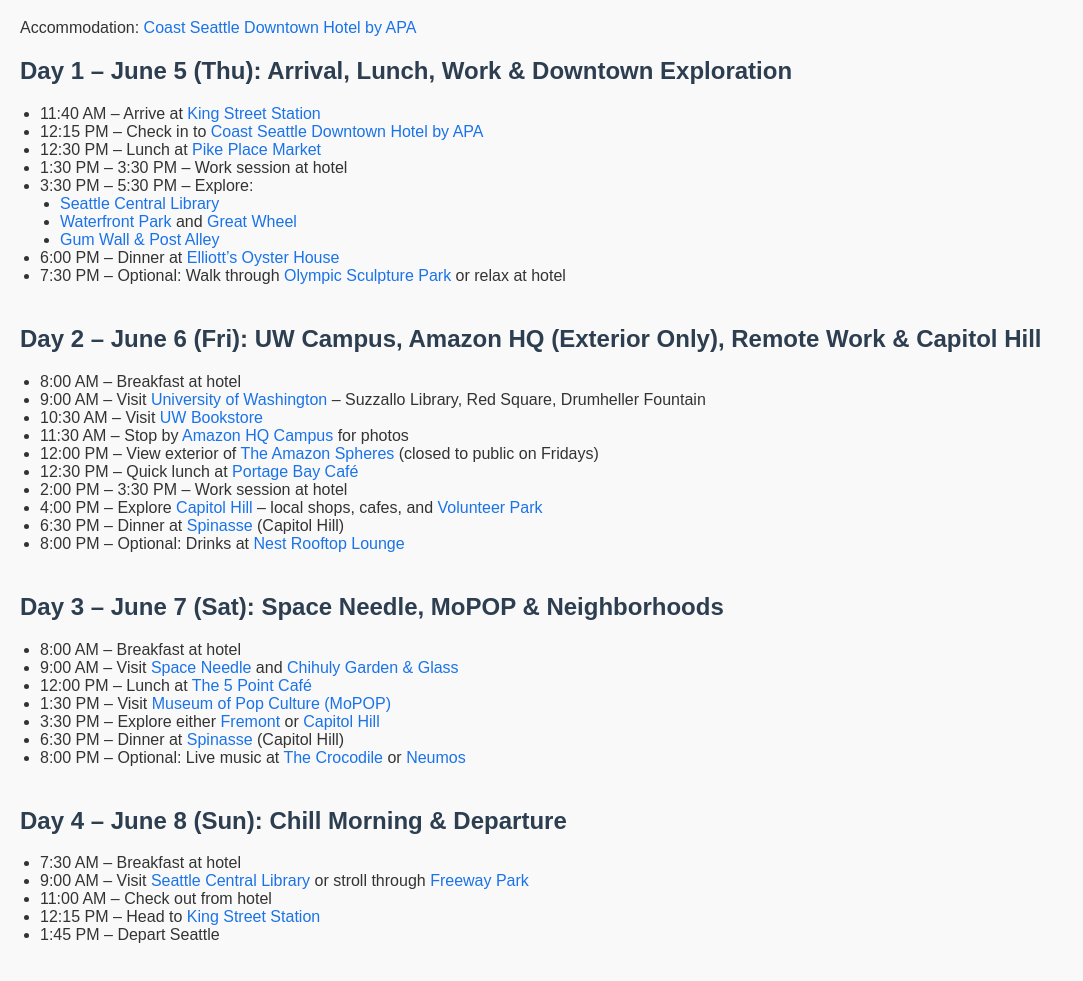
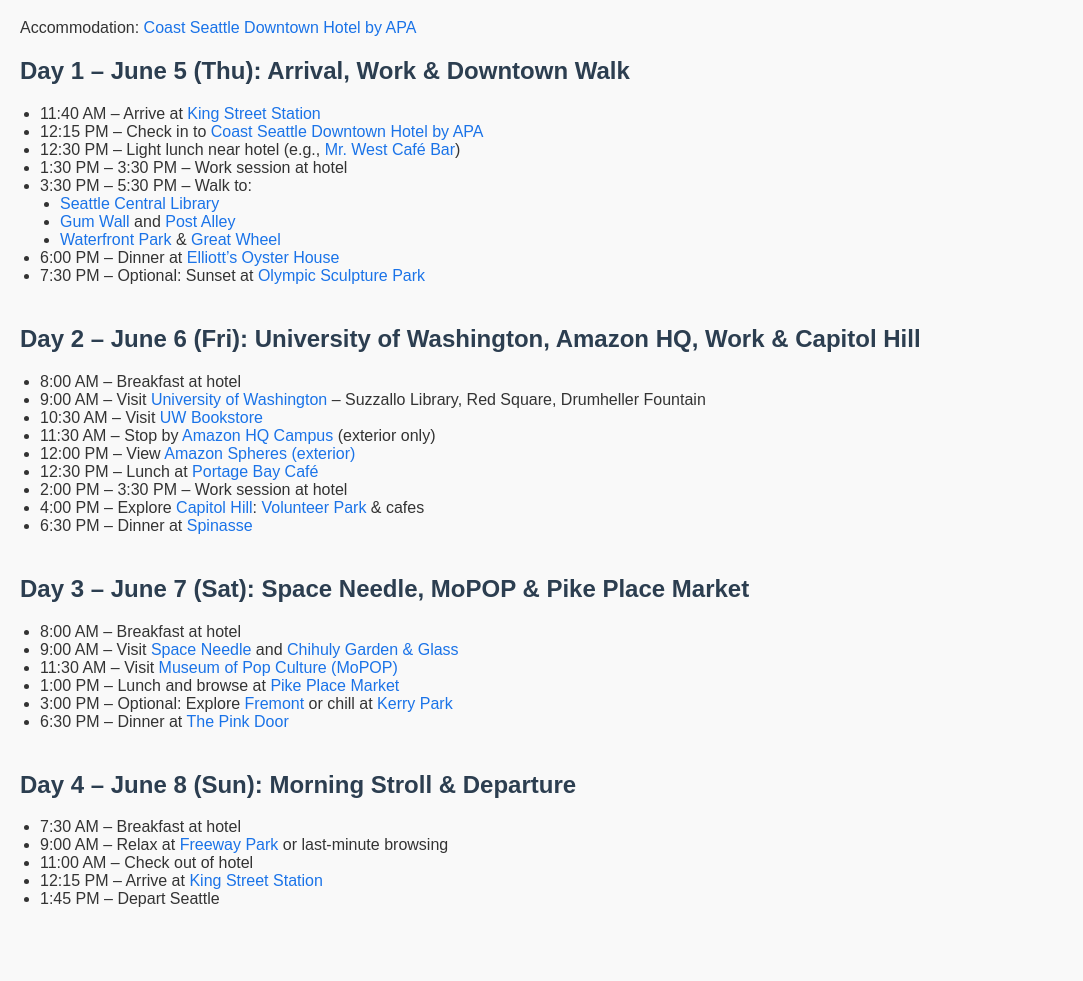
Before and after one commit to jaredtcy/seattle, a plain HTML site: page index.html in a window 1280 px wide. Shown: the part 61-1042 px from the top of the page, without its empty margins (0-1083 px from the left). After the commit the page ends 1009 px from the top, so only its background shows below. Drawn offline with Linux system fonts and the light colour scheme.

Commit message:
Update index.html

```diff
--- a/index.html
+++ b/index.html
@@ -40,60 +40,58 @@
   </p>
 
   <div class="day">
-    <h2>Day 1 – June 5 (Thu): Arrival, Lunch, Work & Downtown Exploration</h2>
+    <h2>Day 1 – June 5 (Thu): Arrival, Work & Downtown Walk</h2>
     <ul>
       <li>11:40 AM – Arrive at <a href="https://www.google.com/maps/place/King+Street+Station/@47.5983,-122.3295,17z" target="_blank">King Street Station</a></li>
       <li>12:15 PM – Check in to <a href="https://www.google.com/maps/place/Coast+Seattle+Downtown+Hotel+by+APA/@47.6135,-122.3375,17z" target="_blank">Coast Seattle Downtown Hotel by APA</a></li>
-      <li>12:30 PM – Lunch at <a href="https://www.google.com/maps/place/Pike+Place+Market/@47.6094,-122.3422,17z" target="_blank">Pike Place Market</a></li>
+      <li>12:30 PM – Light lunch near hotel (e.g., <a href="https://www.google.com/maps/place/Mr.+West+Cafe+Bar/@47.6105,-122.3352,17z" target="_blank">Mr. West Café Bar</a>)</li>
       <li>1:30 PM – 3:30 PM – Work session at hotel</li>
-      <li>3:30 PM – 5:30 PM – Explore:
+      <li>3:30 PM – 5:30 PM – Walk to:
         <ul>
           <li><a href="https://www.google.com/maps/place/Seattle+Central+Library/@47.6067,-122.3325,17z" target="_blank">Seattle Central Library</a></li>
-          <li><a href="https://www.google.com/maps/place/Waterfront+Park/@47.6055,-122.3401,17z" target="_blank">Waterfront Park</a> and <a href="https://www.google.com/maps/place/Seattle+Great+Wheel/@47.6071,-122.3427,17z" target="_blank">Great Wheel</a></li>
-          <li><a href="https://www.google.com/maps/place/Gum+Wall/@47.6081,-122.3405,17z" target="_blank">Gum Wall & Post Alley</a></li>
+          <li><a href="https://www.google.com/maps/place/Gum+Wall/@47.6081,-122.3405,17z" target="_blank">Gum Wall</a> and <a href="https://www.google.com/maps/place/Post+Alley/@47.6084,-122.3401,17z" target="_blank">Post Alley</a></li>
+          <li><a href="https://www.google.com/maps/place/Waterfront+Park/@47.6055,-122.3401,17z" target="_blank">Waterfront Park</a> & <a href="https://www.google.com/maps/place/Seattle+Great+Wheel/@47.6071,-122.3427,17z" target="_blank">Great Wheel</a></li>
         </ul>
       </li>
       <li>6:00 PM – Dinner at <a href="https://www.google.com/maps/place/Elliott's+Oyster+House/@47.6053,-122.3405,17z" target="_blank">Elliott’s Oyster House</a></li>
-      <li>7:30 PM – Optional: Walk through <a href="https://www.google.com/maps/place/Olympic+Sculpture+Park/@47.6163,-122.3547,17z" target="_blank">Olympic Sculpture Park</a> or relax at hotel</li>
+      <li>7:30 PM – Optional: Sunset at <a href="https://www.google.com/maps/place/Olympic+Sculpture+Park/@47.6163,-122.3547,17z" target="_blank">Olympic Sculpture Park</a></li>
     </ul>
   </div>
 
   <div class="day">
-    <h2>Day 2 – June 6 (Fri): UW Campus, Amazon HQ (Exterior Only), Remote Work & Capitol Hill</h2>
+    <h2>Day 2 – June 6 (Fri): University of Washington, Amazon HQ, Work & Capitol Hill</h2>
     <ul>
       <li>8:00 AM – Breakfast at hotel</li>
       <li>9:00 AM – Visit <a href="https://www.google.com/maps/place/University+of+Washington/@47.6553,-122.3035,17z" target="_blank">University of Washington</a> – Suzzallo Library, Red Square, Drumheller Fountain</li>
       <li>10:30 AM – Visit <a href="https://www.google.com/maps/place/University+Book+Store/@47.6615,-122.3131,17z" target="_blank">UW Bookstore</a></li>
-      <li>11:30 AM – Stop by <a href="https://www.google.com/maps/place/Amazon+Headquarters/@47.6225,-122.3365,17z" target="_blank">Amazon HQ Campus</a> for photos</li>
-      <li>12:00 PM – View exterior of <a href="https://www.google.com/maps/place/The+Spheres/@47.6155,-122.3385,17z" target="_blank">The Amazon Spheres</a> (closed to public on Fridays)</li>
-      <li>12:30 PM – Quick lunch at <a href="https://www.google.com/maps/place/Portage+Bay+Café/@47.6223,-122.3367,17z" target="_blank">Portage Bay Café</a></li>
+      <li>11:30 AM – Stop by <a href="https://www.google.com/maps/place/Amazon+Headquarters/@47.6225,-122.3365,17z" target="_blank">Amazon HQ Campus</a> (exterior only)</li>
+      <li>12:00 PM – View <a href="https://www.google.com/maps/place/The+Spheres/@47.6155,-122.3385,17z" target="_blank">Amazon Spheres (exterior)</a></li>
+      <li>12:30 PM – Lunch at <a href="https://www.google.com/maps/place/Portage+Bay+Café/@47.6223,-122.3367,17z" target="_blank">Portage Bay Café</a></li>
       <li>2:00 PM – 3:30 PM – Work session at hotel</li>
-      <li>4:00 PM – Explore <a href="https://www.google.com/maps/place/Capitol+Hill,+Seattle,+WA/@47.6230,-122.3165,14z" target="_blank">Capitol Hill</a> – local shops, cafes, and <a href="https://www.google.com/maps/place/Volunteer+Park/@47.6303,-122.3145,17z" target="_blank">Volunteer Park</a></li>
-      <li>6:30 PM – Dinner at <a href="https://www.google.com/maps/place/Spinasse/@47.6145,-122.3205,17z" target="_blank">Spinasse</a> (Capitol Hill)</li>
-      <li>8:00 PM – Optional: Drinks at <a href="https://www.google.com/maps/place/Nest+Rooftop+Lounge/@47.6085,-122.3402,17z" target="_blank">Nest Rooftop Lounge</a></li>
+      <li>4:00 PM – Explore <a href="https://www.google.com/maps/place/Capitol+Hill,+Seattle,+WA/@47.6230,-122.3165,14z" target="_blank">Capitol Hill</a>: <a href="https://www.google.com/maps/place/Volunteer+Park/@47.6303,-122.3145,17z" target="_blank">Volunteer Park</a> & cafes</li>
+      <li>6:30 PM – Dinner at <a href="https://www.google.com/maps/place/Spinasse/@47.6145,-122.3205,17z" target="_blank">Spinasse</a></li>
     </ul>
   </div>
 
   <div class="day">
-    <h2>Day 3 – June 7 (Sat): Space Needle, MoPOP & Neighborhoods</h2>
+    <h2>Day 3 – June 7 (Sat): Space Needle, MoPOP & Pike Place Market</h2>
     <ul>
       <li>8:00 AM – Breakfast at hotel</li>
       <li>9:00 AM – Visit <a href="https://www.google.com/maps/place/Space+Needle/@47.6205,-122.3493,17z" target="_blank">Space Needle</a> and <a href="https://www.google.com/maps/place/Chihuly+Garden+and+Glass/@47.6206,-122.3505,17z" target="_blank">Chihuly Garden & Glass</a></li>
-      <li>12:00 PM – Lunch at <a href="https://www.google.com/maps/place/The+5+Point+Cafe/@47.6189,-122.3515,17z" target="_blank">The 5 Point Café</a></li>
-      <li>1:30 PM – Visit <a href="https://www.google.com/maps/place/Museum+of+Pop+Culture/@47.6215,-122.3480,17z" target="_blank">Museum of Pop Culture (MoPOP)</a></li>
-      <li>3:30 PM – Explore either <a href="https://www.google.com/maps/place/Fremont,+Seattle,+WA/@47.6505,-122.3500,14z" target="_blank">Fremont</a> or <a href="https://www.google.com/maps/place/Capitol+Hill,+Seattle,+WA/@47.6230,-122.3165,14z" target="_blank">Capitol Hill</a></li>
-      <li>6:30 PM – Dinner at <a href="https://www.google.com/maps/place/Spinasse/@47.6145,-122.3205,17z" target="_blank">Spinasse</a> (Capitol Hill)</li>
-      <li>8:00 PM – Optional: Live music at <a href="https://www.google.com/maps/place/The+Crocodile/@47.6132,-122.3455,17z" target="_blank">The Crocodile</a> or <a href="https://www.google.com/maps/place/Neumos/@47.6135,-122.3175,17z" target="_blank">Neumos</a></li>
+      <li>11:30 AM – Visit <a href="https://www.google.com/maps/place/Museum+of+Pop+Culture/@47.6215,-122.3480,17z" target="_blank">Museum of Pop Culture (MoPOP)</a></li>
+      <li>1:00 PM – Lunch and browse at <a href="https://www.google.com/maps/place/Pike+Place+Market/@47.6094,-122.3422,17z" target="_blank">Pike Place Market</a></li>
+      <li>3:00 PM – Optional: Explore <a href="https://www.google.com/maps/place/Fremont,+Seattle,+WA/@47.6505,-122.3500,14z" target="_blank">Fremont</a> or chill at <a href="https://www.google.com/maps/place/Kerry+Park/@47.6295,-122.3595,17z" target="_blank">Kerry Park</a></li>
+      <li>6:30 PM – Dinner at <a href="https://www.google.com/maps/place/The+Pink+Door/@47.6098,-122.3426,17z" target="_blank">The Pink Door</a></li>
     </ul>
   </div>
 
   <div class="day">
-    <h2>Day 4 – June 8 (Sun): Chill Morning & Departure</h2>
+    <h2>Day 4 – June 8 (Sun): Morning Stroll & Departure</h2>
     <ul>
       <li>7:30 AM – Breakfast at hotel</li>
-      <li>9:00 AM – Visit <a href="https://www.google.com/maps/place/Seattle+Central+Library/@47.6067,-122.3325,17z" target="_blank">Seattle Central Library</a> or stroll through <a href="https://www.google.com/maps/place/Freeway+Park/@47.6105,-122.3315,17z" target="_blank">Freeway Park</a></li>
-      <li>11:00 AM – Check out from hotel</li>
-      <li>12:15 PM – Head to <a href="https://www.google.com/maps/place/King+Street+Station/@47.5983,-122.3295,17z" target="_blank">King Street Station</a></li>
+      <li>9:00 AM – Relax at <a href="https://www.google.com/maps/place/Freeway+Park/@47.6105,-122.3315,17z" target="_blank">Freeway Park</a> or last-minute browsing</li>
+      <li>11:00 AM – Check out of hotel</li>
+      <li>12:15 PM – Arrive at <a href="https://www.google.com/maps/place/King+Street+Station/@47.5983,-122.3295,17z" target="_blank">King Street Station</a></li>
       <li>1:45 PM – Depart Seattle</li>
     </ul>
   </div>
```
